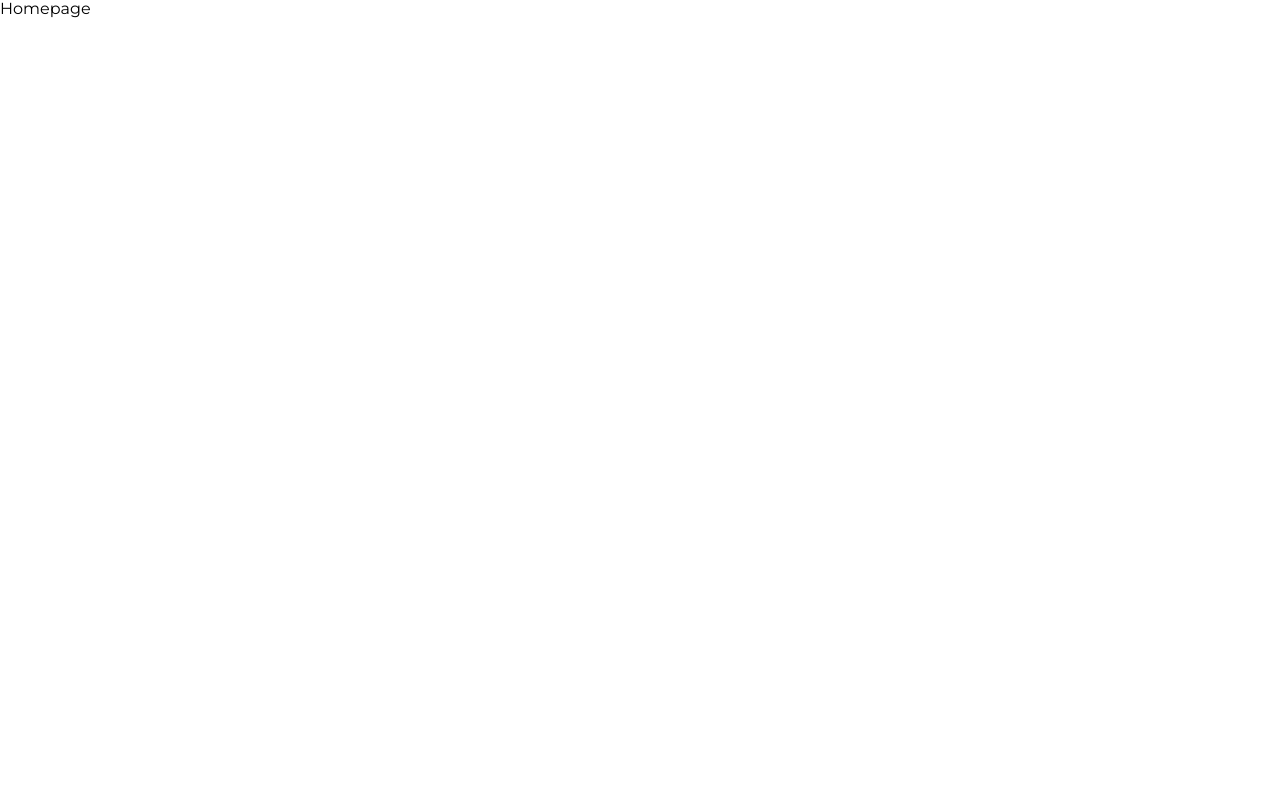
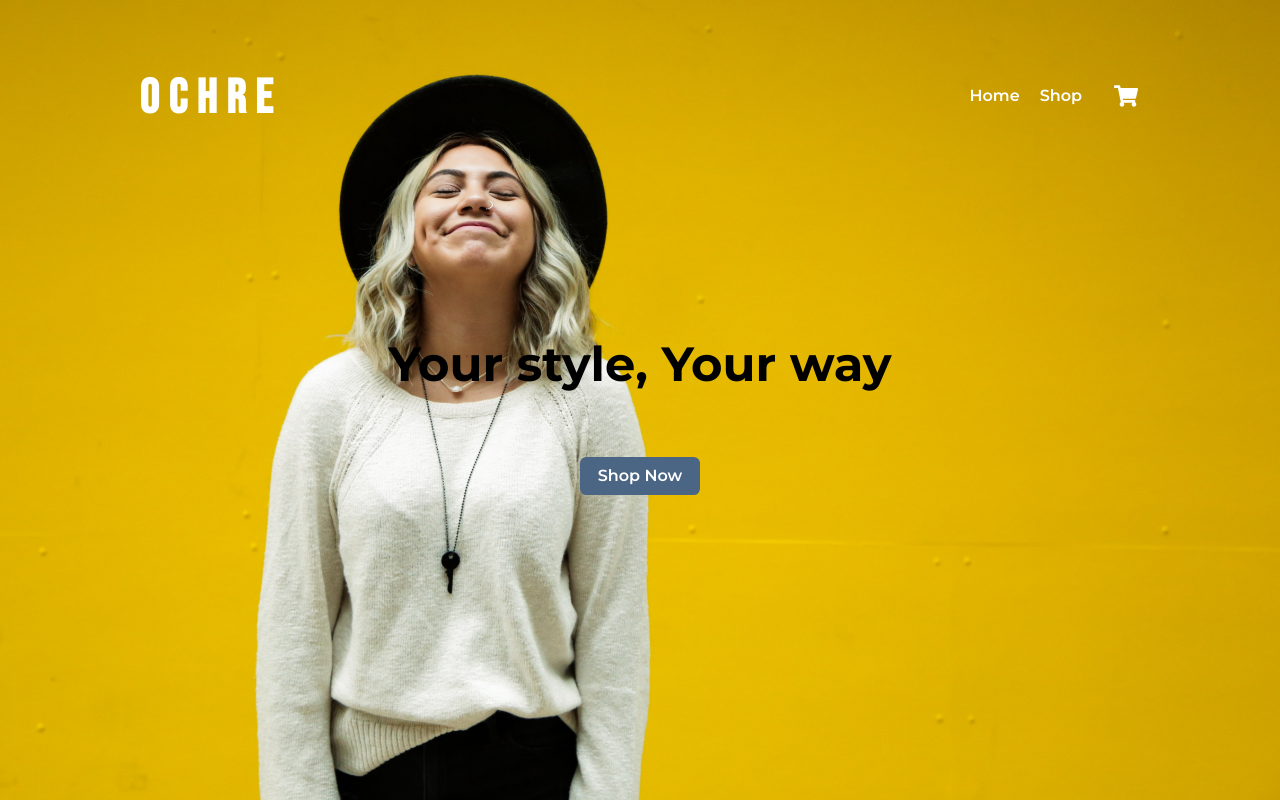
Before and after one commit to kapaha/shopping-cart, a React (Create React App) app: page / in a window 1280 px wide. Built offline with nearby package versions, Linux system fonts and the light colour scheme.

Commit message:
Add home page component

```diff
--- a/src/App.js
+++ b/src/App.js
@@ -1,6 +1,7 @@
 import React from 'react';
 import { Routes, Route } from 'react-router-dom';
 import { useUI } from 'hooks';
+import { Home } from 'pages';
 import { Header } from 'components';
 import { ThemeProvider } from 'styled-components';
 import { theme } from 'styles/theme';
@@ -25,11 +26,6 @@ const App = () => {
     );
 };
 
-// Below for testing
-const Home = () => {
-    return <div>Homepage</div>;
-};
-
 const Shop = () => {
     return <div>Shop page</div>;
 };
--- /dev/null
+++ b/src/pages/Home/Home.js
@@ -0,0 +1,12 @@
+import React from 'react';
+import Hero from './components/Hero/Hero';
+
+const Home = () => {
+    return (
+        <main>
+            <Hero />
+        </main>
+    );
+};
+
+export default Home;
--- /dev/null
+++ b/src/pages/Home/components/Hero/Hero.js
@@ -0,0 +1,21 @@
+import React from 'react';
+import image from 'assets/hero.jpg';
+import { Link } from 'react-router-dom';
+import { Button, StyledLink } from 'components';
+import { Container, Image, MessageContainer, Message } from './Hero.styled';
+
+const Hero = () => {
+    return (
+        <Container>
+            <Image src={image} />
+            <MessageContainer>
+                <Message>Your style, Your way</Message>
+                <Button as={Link} to="/shop">
+                    Shop Now
+                </Button>
+            </MessageContainer>
+        </Container>
+    );
+};
+
+export default Hero;
--- /dev/null
+++ b/src/pages/Home/components/Hero/Hero.styled.js
@@ -0,0 +1,33 @@
+import styled from 'styled-components';
+import { theme } from 'styles/theme';
+
+export const Container = styled.div`
+    height: 100vh;
+    display: grid;
+    place-items: center;
+`;
+
+export const Image = styled.img`
+    height: 100vh;
+    position: absolute;
+    top: 0;
+    left: 0;
+    width: 100%;
+    object-fit: cover;
+    object-position: 35% 50%;
+    z-index: ${theme.zIndex.heroImage};
+`;
+
+export const MessageContainer = styled.div`
+    text-align: center;
+    padding: 100px;
+
+    > * + * {
+        margin-top: 2rem;
+    }
+`;
+
+export const Message = styled.h1`
+    font-size: 3rem;
+    color: black;
+`;
--- /dev/null
+++ b/src/pages/index.js
@@ -0,0 +1 @@
+export { default as Home } from './Home/Home';
```
Also changed, not shown: src/assets/hero.jpg (added).
